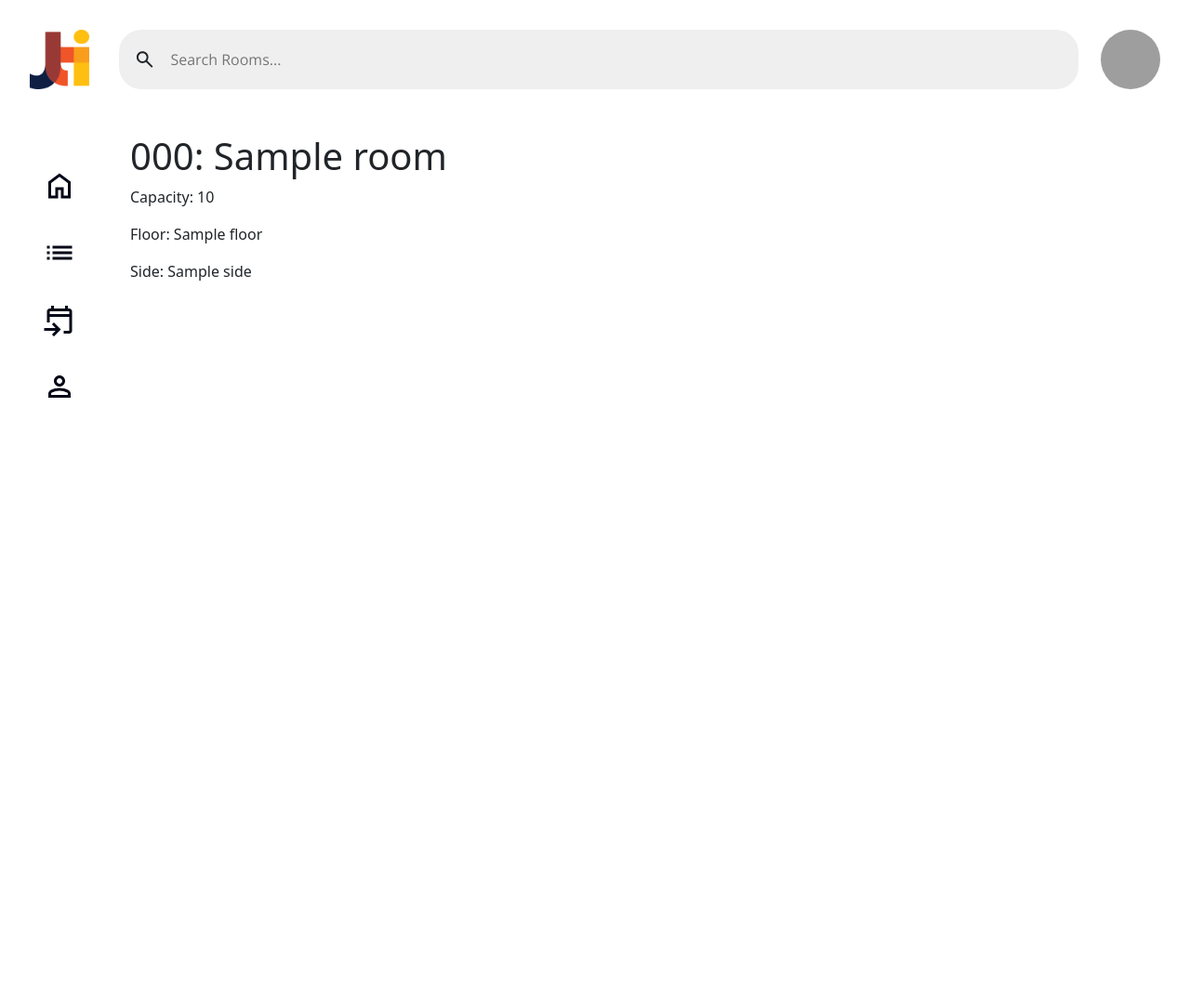
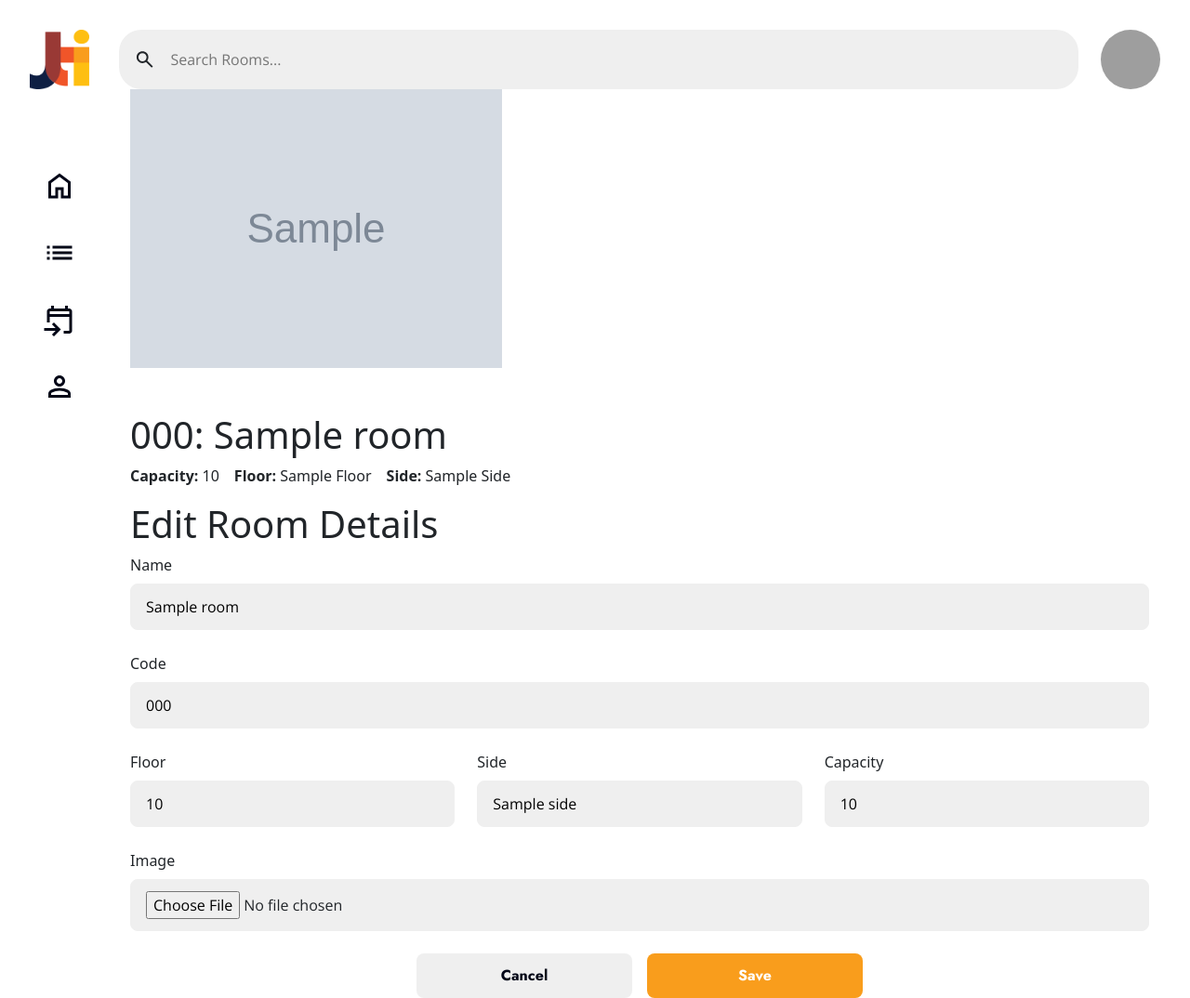
Before and after one commit to integer-class/final-project-group-4, a PHP site: template app/backend/Presentation/Http/Views/admin.room.page.php in a window 1280 px wide. Shown: the whole page at 93% size. Before the commit the page ends 800 px from the top, so only its background shows below. Run offline with PHP 8.4, Linux system fonts and the light colour scheme; the template is opened without the code that fills it: most values are stand-ins (such as "Sample title", 1, 10 or a date in 2020); data that the repository does not hold is empty; some libraries are stand-ins or nearby versions; grey boxes are pictures that could not be loaded.

Commit message:
feat: edit room page

```diff
--- a/app/backend/Presentation/Http/Helpers/View.php
+++ b/app/backend/Presentation/Http/Helpers/View.php
@@ -9,8 +9,10 @@ class View
      */
     public static function autoloadCss(): void
     {
+        // remove query parameters
+        $routeSegments = explode('?', $_SERVER['REQUEST_URI'])[0];
         // explode and remove the admin or lecturer prefix and empty string
-        $routeSegments = explode('/', $_SERVER['REQUEST_URI']);
+        $routeSegments = explode('/', $routeSegments);
         $routeSegments = array_filter($routeSegments, fn($segment) => $segment !== 'admin' && $segment !== 'lecturer' && $segment !== '');
         // use . as a path separator since we can't use / to use it as a file name
         $fileName = implode('.', $routeSegments);
--- a/app/backend/Presentation/Http/Views/Assets/css/app.style.css
+++ b/app/backend/Presentation/Http/Views/Assets/css/app.style.css
@@ -122,3 +122,36 @@
     object-fit: cover;
     cursor: pointer;
 }
+
+.primary-button,
+.secondary-button {
+    font-family: 'Jost', sans-serif;
+    font-weight: bold;
+    border: none;
+    padding: 0.75rem 3rem;
+    cursor: pointer;
+    border-radius: 0.5rem;
+}
+
+.primary-button:hover,
+.secondary-button:hover {
+    filter: brightness(0.9);
+}
+
+.primary-button {
+    color: white;
+    background-color: var(--color-primary);
+}
+
+.primary-button:hover {
+    background-color: var(--color-primary);
+}
+
+.secondary-button {
+    color: var(--color-black);
+    background-color: var(--color-secondary);
+}
+
+.secondary-button:hover {
+    background-color: var(--color-secondary);
+}
--- a/app/backend/Presentation/Http/Views/Assets/css/room-list.style.css
+++ b/app/backend/Presentation/Http/Views/Assets/css/room-list.style.css
@@ -8,6 +8,7 @@
     font-weight: bold;
     background-color: #00A3FF;
     border: none;
+    padding: 0.75rem 3rem;
 }
 
 .button:hover {
--- a/app/backend/Presentation/Http/Views/Layout/head.page.php
+++ b/app/backend/Presentation/Http/Views/Layout/head.page.php
@@ -9,7 +9,7 @@
     <!--  custom fonts  -->
     <link rel="preconnect" href="https://fonts.googleapis.com">
     <link rel="preconnect" href="https://fonts.gstatic.com" crossorigin>
-    <link href="https://fonts.googleapis.com/css2?family=Jost:wght@400;500;600&family=Open+Sans:wght@400;500;600;700&display=swap"
+    <link href="https://fonts.googleapis.com/css2?family=Jost:wght@400;500;600;700;800&family=Open+Sans:wght@400;500;600;700&display=swap"
           rel="stylesheet">
 
     <!-- custom css -->
--- a/app/backend/Presentation/Http/Views/admin.room.page.php
+++ b/app/backend/Presentation/Http/Views/admin.room.page.php
@@ -2,6 +2,8 @@
     <?php
 
     use Primitives\Models\Room;
+
+    /** @var Room $room */
 
     require_once __DIR__ . '/Components/sidenav.component.php';
     ?>
@@ -9,24 +11,65 @@
         <?php
         require_once __DIR__ . '/Components/topbar.component.php';
         ?>
-        <div class="container mx-auto">
+        <div class="container mx-auto form-container">
             <div class="cover-image-container">
-                <div class="back-button">
+                <img class="cover-image" src="/uploaded_images/room/<?= $room->image ?>" alt="<?= $room->name ?>"/>
+                <div class="white-shadow"></div>
+                <a class="back-button" href="/admin/room-list">
                     <svg width="48" height="48" viewBox="0 0 48 48" fill="none" xmlns="http://www.w3.org/2000/svg">
                         <g id="material-symbols:arrow-back">
                             <path id="Vector" d="M15.65 26L26.85 37.2L24 40L8 24L24 8L26.85 10.8L15.65 22H40V26H15.65Z"
                                   fill="white"/>
                         </g>
                     </svg>
+                </a>
+                <div class="room-detail">
+                    <h1><?= $room->code ?>: <?= $room->name ?></h1>
+                    <div class="d-flex text-capitalize" style="gap: 1rem">
+                        <p><strong>Capacity:</strong> <?= $room->capacity ?></p>
+                        <p><strong>Floor:</strong> <?= $room->floor ?></p>
+                        <p><strong>Side:</strong> <?= $room->side ?></p>
+                    </div>
                 </div>
-                <?php
-                /** @var Room $room */
-                ?>
-                <h1><?= $room->code ?>: <?= $room->name ?></h1>
-                <p>Capacity: <?= $room->capacity ?></p>
-                <p>Floor: <?= $room->floor ?></p>
-                <p>Side: <?= $room->side ?></p>
             </div>
+            <form class="form">
+                <h1 class="form-title">Edit Room Details</h1>
+                <div class="input-container">
+                    <div class="mb-4 w-100">
+                        <label for="name-input" class="form-label">Name</label>
+                        <input type="text" class="input-text" id="name-input" name="name" value="<?= $room->name ?>">
+                    </div>
+                    <div class="mb-4 w-100">
+                        <label for="code-input" class="form-label">Code</label>
+                        <input type="text" class="input-text" id="code-input" name="code" value="<?= $room->code ?>">
+                    </div>
+                    <div class="row">
+                        <div class="col mb-4 w-100">
+                            <label for="floor-input" class="form-label">Floor</label>
+                            <input type="number" class="input-text" id="floor-input" name="floor"
+                                   value="<?= $room->capacity ?>">
+                        </div>
+                        <div class="col mb-4 w-100">
+                            <label for="side-input" class="form-label">Side</label>
+                            <input type="text" class="input-text" id="side-input" name="side"
+                                   value="<?= $room->side ?>">
+                        </div>
+                        <div class="col mb-4 w-100">
+                            <label for="capacity-input" class="form-label">Capacity</label>
+                            <input type="number" class="input-text" id="capacity-input" name="capacity"
+                                   value="<?= $room->capacity ?>">
+                        </div>
+                    </div>
+                    <div class="mb-4 w-100">
+                        <label for="image-input" class="form-label">Image</label>
+                        <input type="file" class="input-text" id="image-input" name="image" value="<?= $room->image ?>">
+                    </div>
+                    <div class="row mx-auto" style="gap: 1rem; max-width: 30rem">
+                        <button class="col secondary-button">Cancel</button>
+                        <button class="col primary-button">Save</button>
+                    </div>
+                </div>
+            </form>
         </div>
     </main>
 </div>
--- a/app/backend/Presentation/Http/Views/login.page.php
+++ b/app/backend/Presentation/Http/Views/login.page.php
@@ -12,6 +12,6 @@
             <label for="password-input" class="form-label">Password</label>
             <input type="password" class="input-text" id="password-input" name="password">
         </div>
-        <button type="submit" class="btn btn-primary mt-4 submit-button">Login</button>
+        <button type="submit" class="btn mt-4 primary-button">Login</button>
     </form>
 </div>
--- a/app/backend/Primitives/Models/Room.php
+++ b/app/backend/Primitives/Models/Room.php
@@ -11,7 +11,8 @@ class Room
         public int    $floor,
         public int    $floor_plan_index,
         public int    $capacity,
-        public string $side
+        public string $side,
+        public string $image,
     )
     {
     }
@@ -25,7 +26,8 @@ class Room
             floor: $room['Floor'],
             floor_plan_index: $room['FloorPlanIndex'],
             capacity: $room['Capacity'],
-            side: $room['Side']
+            side: $room['Side'],
+            image: $room['Image'],
         );
     }
 }
```
Also changed, not shown: app/backend/Presentation/Http/Views/Assets/css/room.style.css (+73 -0 lines), app/backend/Repository/RoomRepository.php (+22 -10 lines).
